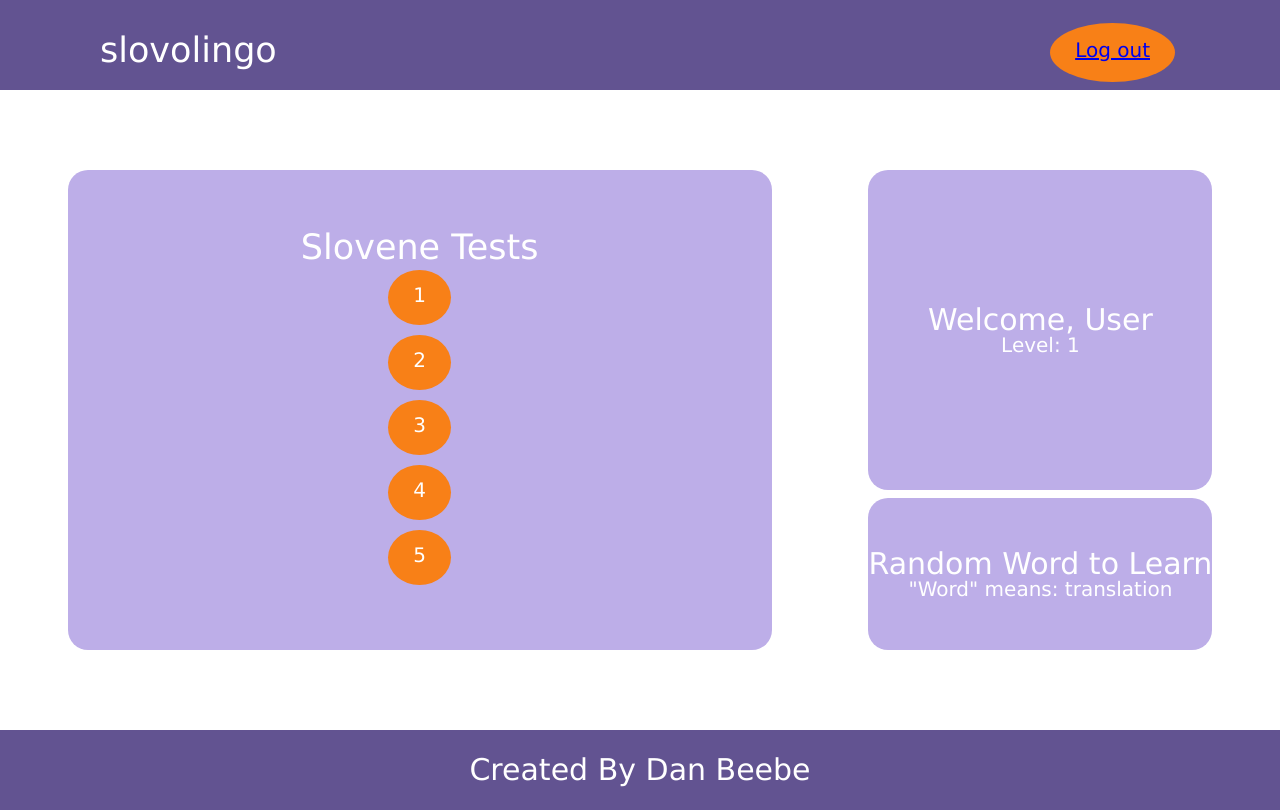
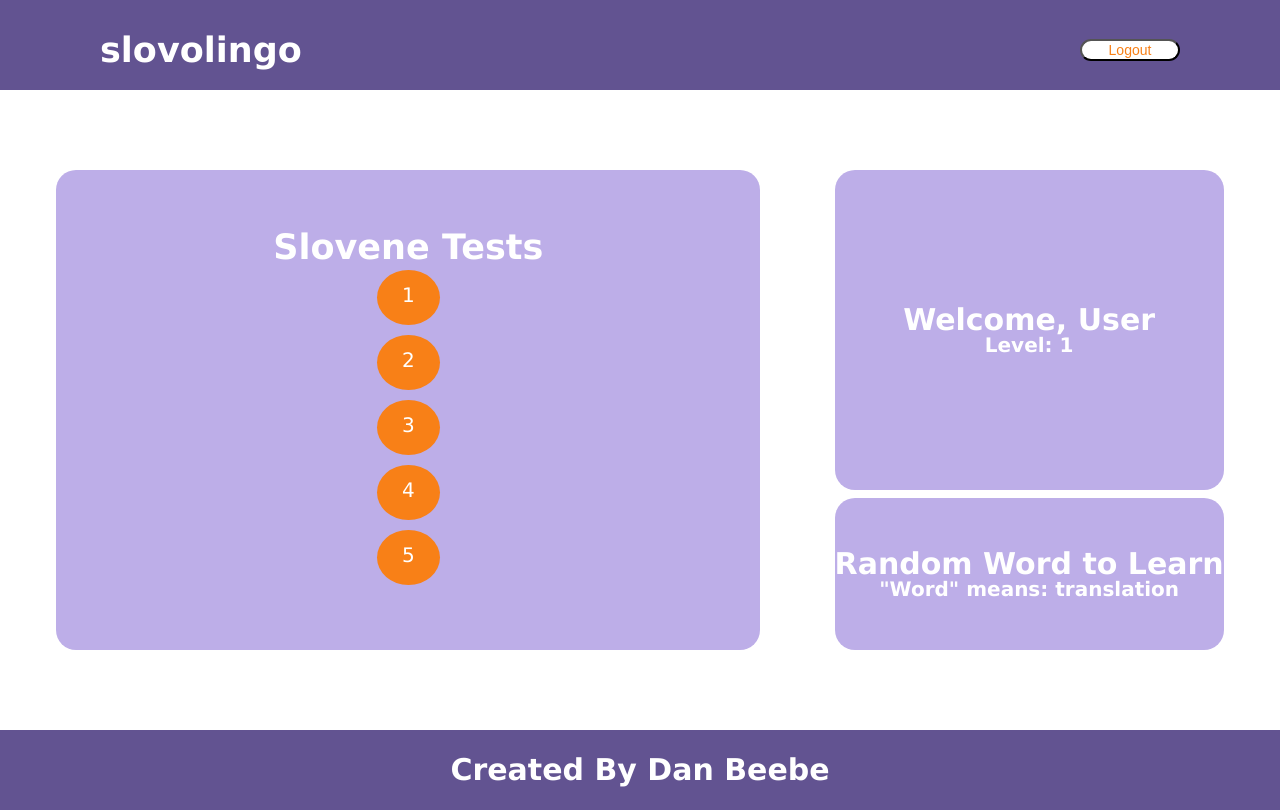
Before and after one commit to danielwbeebe/Slovene-Language-App, a React (Create React App) app in the folder client/: page /main in a window 1280 px wide. Built offline with nearby package versions, Linux system fonts and the light colour scheme.

Commit message:
add logout button to main page

```diff
--- a/client/src/App.css
+++ b/client/src/App.css
@@ -279,12 +279,16 @@ table {
   color: white;
 }
 
-.main-logout-link {
-  border-radius: 50%;
+.main-logout-button {
+  background-color: white;
+  color: #F88017;
+  width: 100px;
+  border-radius: 35px;
+}
+
+.main-logout-button:hover {
+  color: white;
   background-color: #F88017;
-  font-size: 20px;
-  padding: 15px 25px 20px 25px;
-  margin: 5px 5px 5px 5px;
 }
 
 .main-main {
@@ -374,22 +378,27 @@ table {
 /*font sizes*/
 h1 {
   font-size: 35px;
+  font-weight: 900;
 }
 
 h2 {
   font-size: 30px;
+  font-weight: 800;
 }
 
 h3 {
   font-size: 25px;
+  font-weight: 700;
 }
 
 h4 {
   font-size: 20px;
+  font-weight: 600;
 }
 
 p {
   font-size: 14px;
+  font-weight: 500;
 }
 
 /*reactive design for smaller screens*/
--- a/client/src/components/Main.jsx
+++ b/client/src/components/Main.jsx
@@ -11,7 +11,7 @@ const Main = () => {
           <h1>slovolingo</h1>
         </div>
         <div className="main-logout">
-          <Link className='main-logout-link' Link to="/">Log out</Link>
+          <Link to="/"><button className="main-logout-button"><p>Logout</p></button></Link>
         </div>
       </div>
 
```
